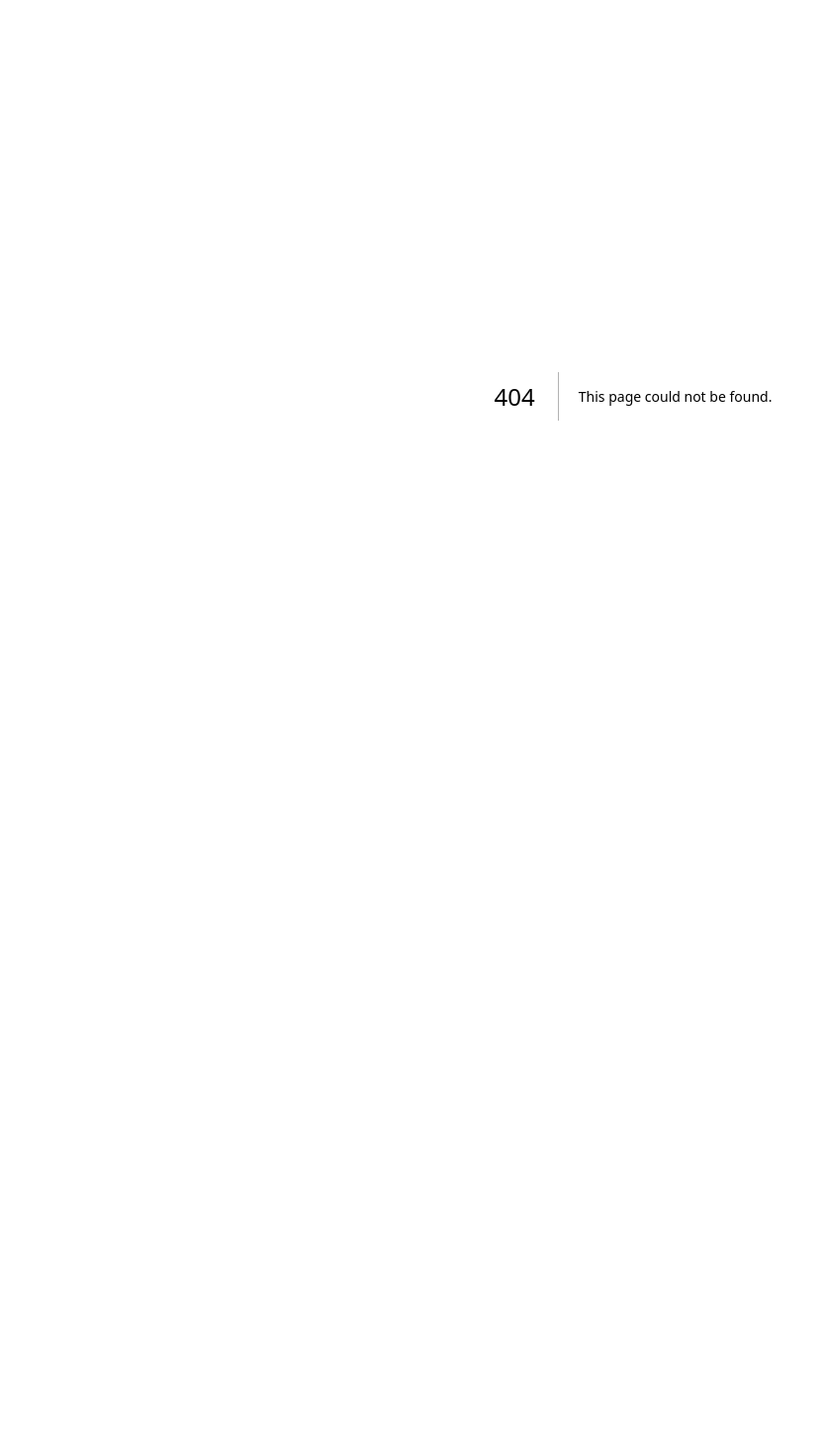
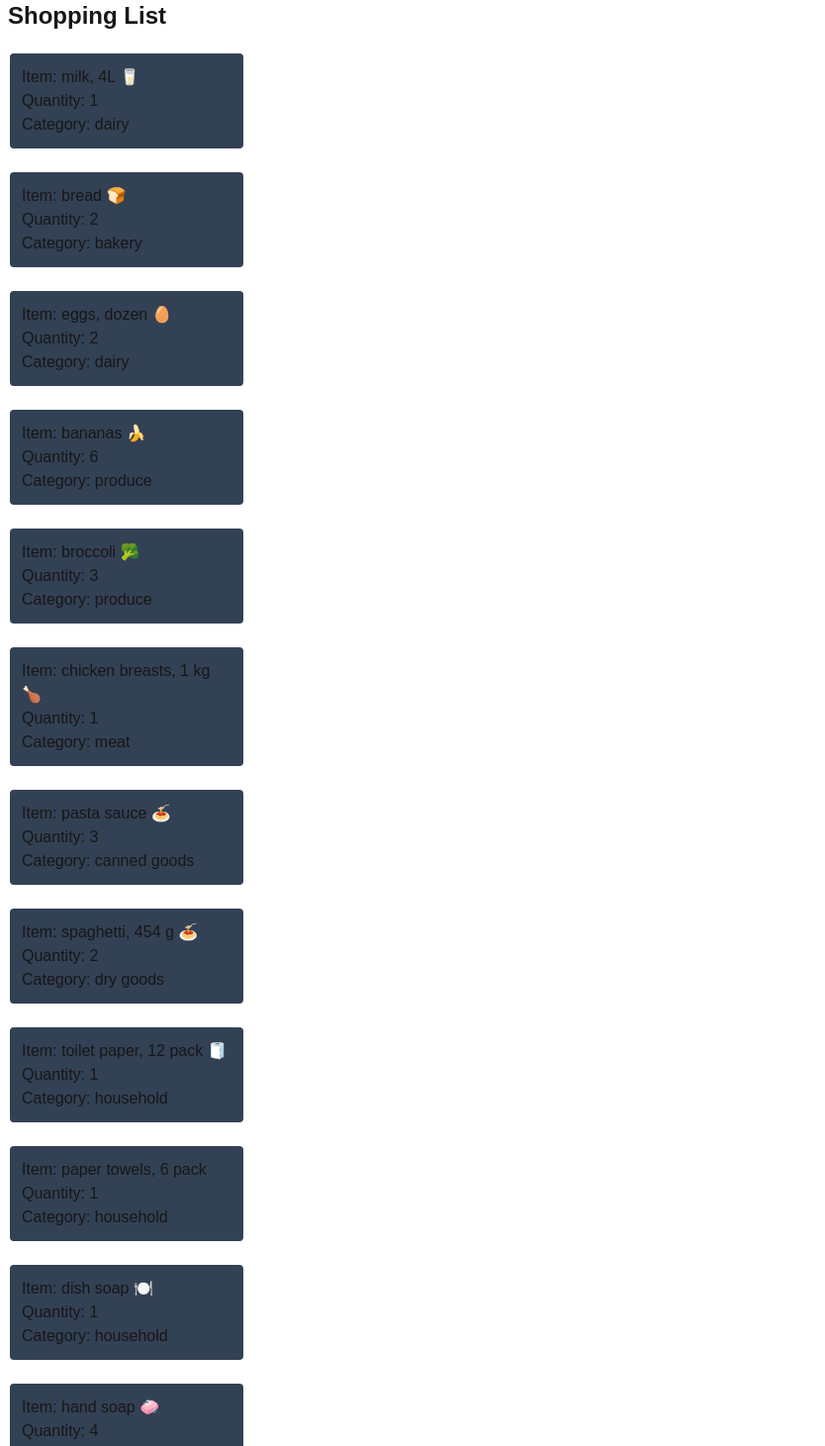
Before and after one commit to chel-ocean/cprg306-assignments, a Next.js app: page /week-3 in a window 1280 px wide. Before the commit this address had no page. Shown: the top 1461 px of the page at 99% size, without its empty margins (0-834 px from the left). Before the commit the page ends 800 px from the top, so only its background shows below. Built offline with nearby package versions, Linux system fonts and the light colour scheme.

Commit message:
complete

```diff
--- a/app/layout.js
+++ b/app/layout.js
@@ -13,8 +13,8 @@
 });
 
 export const metadata = {
-  title: "Create Next App",
-  description: "Generated by create next app",
+  title: "Shopping List",
+  description: "A simple shopping list",
 };
 
 export default function RootLayout({ children }) {
--- a/app/page.js
+++ b/app/page.js
@@ -6,6 +6,8 @@
       <h1 class="text-2xl">CPRG 306: Web Development 2 - Assignments</h1>
       <br></br>
       <Link href="week-2">Week 2</Link>
+      <br></br>
+      <Link href="week-3">Week 3</Link>
     </main>
   );
 }
--- /dev/null
+++ b/app/week-3/item-list.js
@@ -0,0 +1,91 @@
+import Item from "./item";
+
+export default function ItemList(){
+    const item1 = {
+        name: "milk, 4L 🥛",
+        quantity: 1,
+        category: "dairy"
+    };
+    const item2 = {
+        name: "bread 🍞",
+        quantity: 2,
+        category: "bakery",
+    };
+
+    const item3 = {
+      name: "eggs, dozen 🥚",
+      quantity: 2,
+      category: "dairy",
+    };
+
+    const item4 = {
+      name: "bananas 🍌",
+      quantity: 6,
+      category: "produce",
+    };
+
+    const item5 = {
+      name: "broccoli 🥦",
+      quantity: 3,
+      category: "produce",
+    };
+
+    const item6 = {
+      name: "chicken breasts, 1 kg 🍗",
+      quantity: 1,
+      category: "meat",
+    };
+
+    const item7 = {
+      name: "pasta sauce 🍝",
+      quantity: 3,
+      category: "canned goods",
+    };
+
+    const item8 = {
+      name: "spaghetti, 454 g 🍝",
+      quantity: 2,
+      category: "dry goods",
+    };
+
+    const item9 = {
+      name: "toilet paper, 12 pack 🧻",
+      quantity: 1,
+      category: "household",
+    };
+
+    const item10 = {
+      name: "paper towels, 6 pack",
+      quantity: 1,
+      category: "household",
+    };
+
+    const item11 = {
+      name: "dish soap 🍽️",
+      quantity: 1,
+      category: "household",
+    };
+
+    const item12 = {
+      name: "hand soap 🧼",
+      quantity: 4,
+      category: "household",
+    };
+
+    return(
+      [
+      <Item name={item1.name}quantity={item1.quantity}category={item1.category}/>,
+      <Item name={item2.name}quantity={item2.quantity}category={item2.category}/>,
+      <Item name={item3.name}quantity={item3.quantity}category={item3.category}/>,
+      <Item name={item4.name}quantity={item4.quantity}category={item4.category}/>,
+      <Item name={item5.name}quantity={item5.quantity}category={item5.category}/>,
+      <Item name={item6.name}quantity={item6.quantity}category={item6.category}/>,
+      <Item name={item7.name}quantity={item7.quantity}category={item7.category}/>,
+      <Item name={item8.name}quantity={item8.quantity}category={item8.category}/>,
+      <Item name={item9.name}quantity={item9.quantity}category={item9.category}/>,
+      <Item name={item10.name}quantity={item10.quantity}category={item10.category}/>,
+      <Item name={item11.name}quantity={item11.quantity}category={item11.category}/>,
+      <Item name={item12.name}quantity={item12.quantity}category={item12.category}/>
+      ]
+    );
+}
--- /dev/null
+++ b/app/week-3/item.js
@@ -0,0 +1,13 @@
+export default function Item({name, quantity, category}){
+  return(
+    <section className="my-2 ml-2 pt-3">
+      <div className="bg-slate-700 border-2 border-white rounded-md p-3 w-60">
+        <ul >
+          <li>Item: {name}</li>
+          <li>Quantity: {quantity}</li>
+          <li>Category: {category}</li>
+        </ul>
+      </div>
+    </section>
+  );
+}
--- /dev/null
+++ b/app/week-3/page.js
@@ -0,0 +1,11 @@
+import ItemList from "./item-list.js";
+import Item from "./item.js";
+
+export default function Page(){
+    return(
+        <main>
+            <h1 className="text-2xl font-bold y-2 ml-2">Shopping List</h1>
+            <ItemList />
+        </main>
+    )
+}
```
